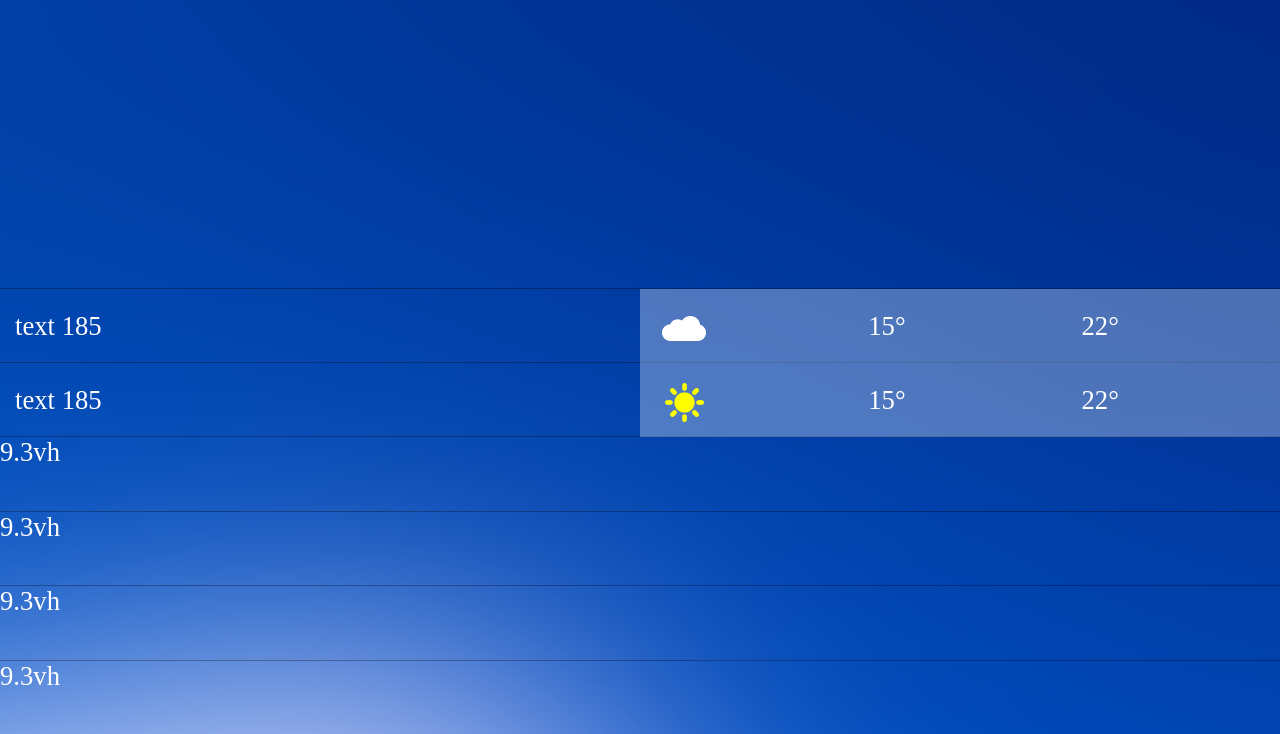
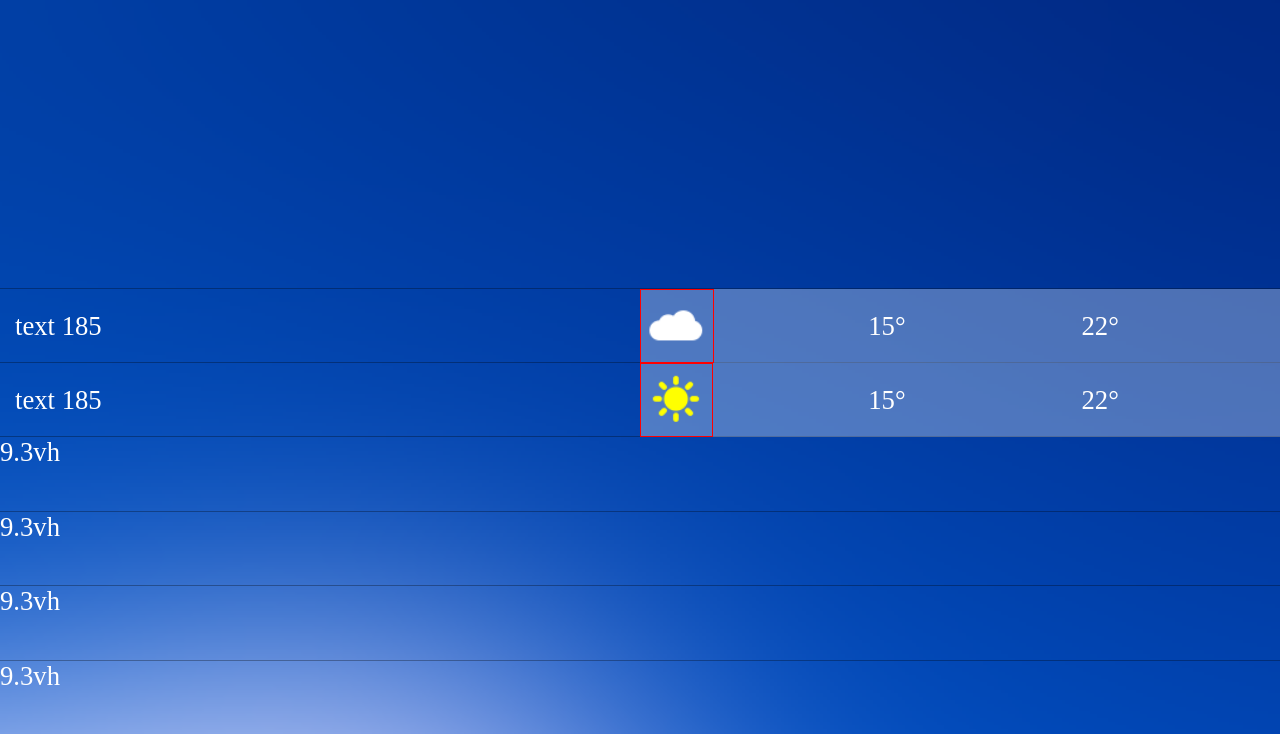
Before and after one commit to csslick/ios_weather, a plain HTML site: page index.html in a window 1280 px wide. Shown: the part 66-800 px from the top of the page. Drawn offline with Linux system fonts and the light colour scheme.

Commit message:
Add files via upload

```diff
--- a/index.html
+++ b/index.html
@@ -9,6 +9,7 @@
 			margin: 0; padding: 0;
 			box-sizing: border-box;
 		}
+		ul{ list-style-type: none;}
 		#page{
 			width: 100%;
 			height: 100vh;
@@ -56,11 +57,14 @@
 			padding: 0 15px;
 			line-height: 9.3vh;
 			background: rgba(255,255,255,0.3);
+			position: relative;
 		}
 		.weather_icon > img{
+			position: absolute;
+			left: 0; top: 0;
+			height: 100%;
 			display: block;
-			margin-top: 10px;
-/*			border: 1px solid red;*/
+			border: 1px solid red;
 		}
 
 	</style>
```
